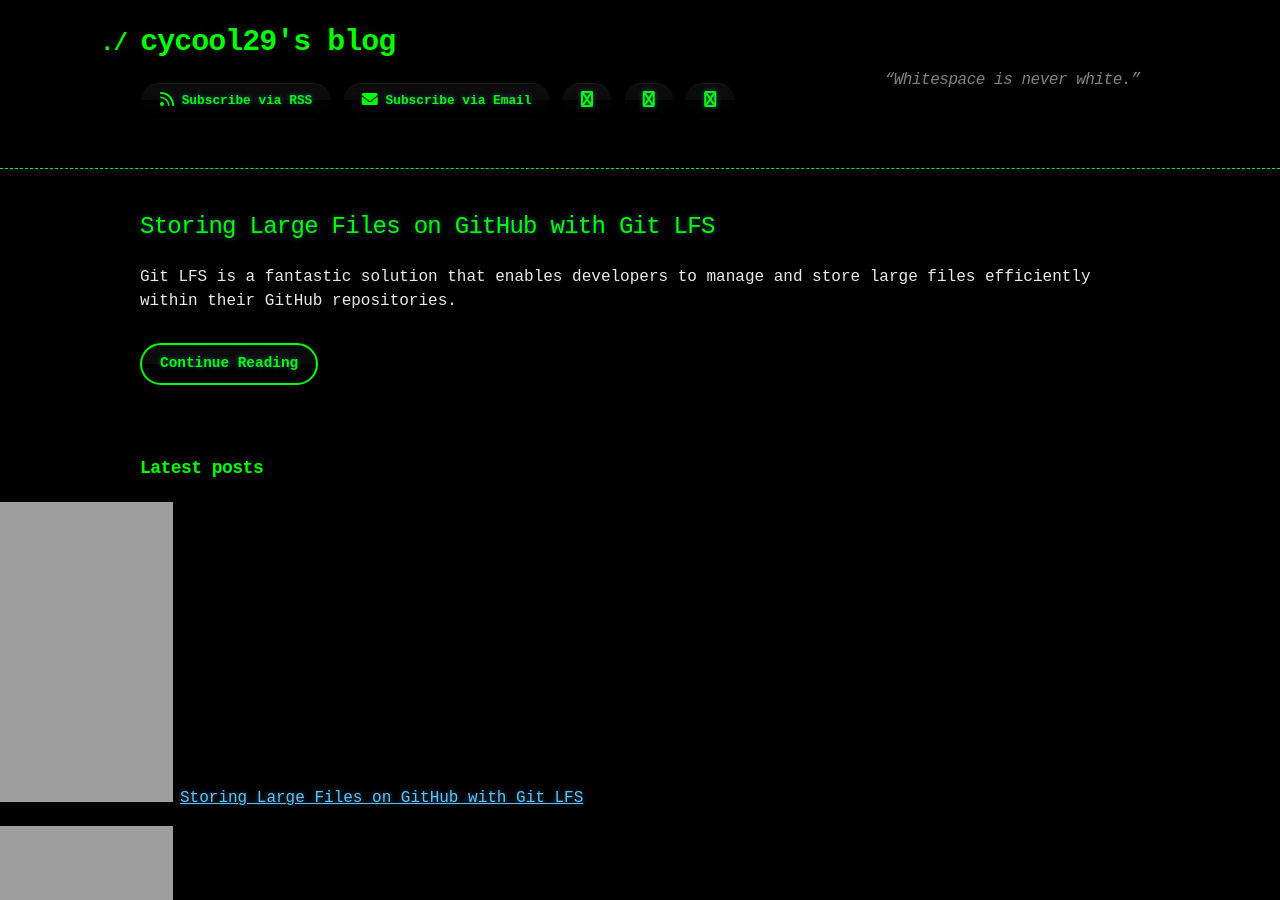
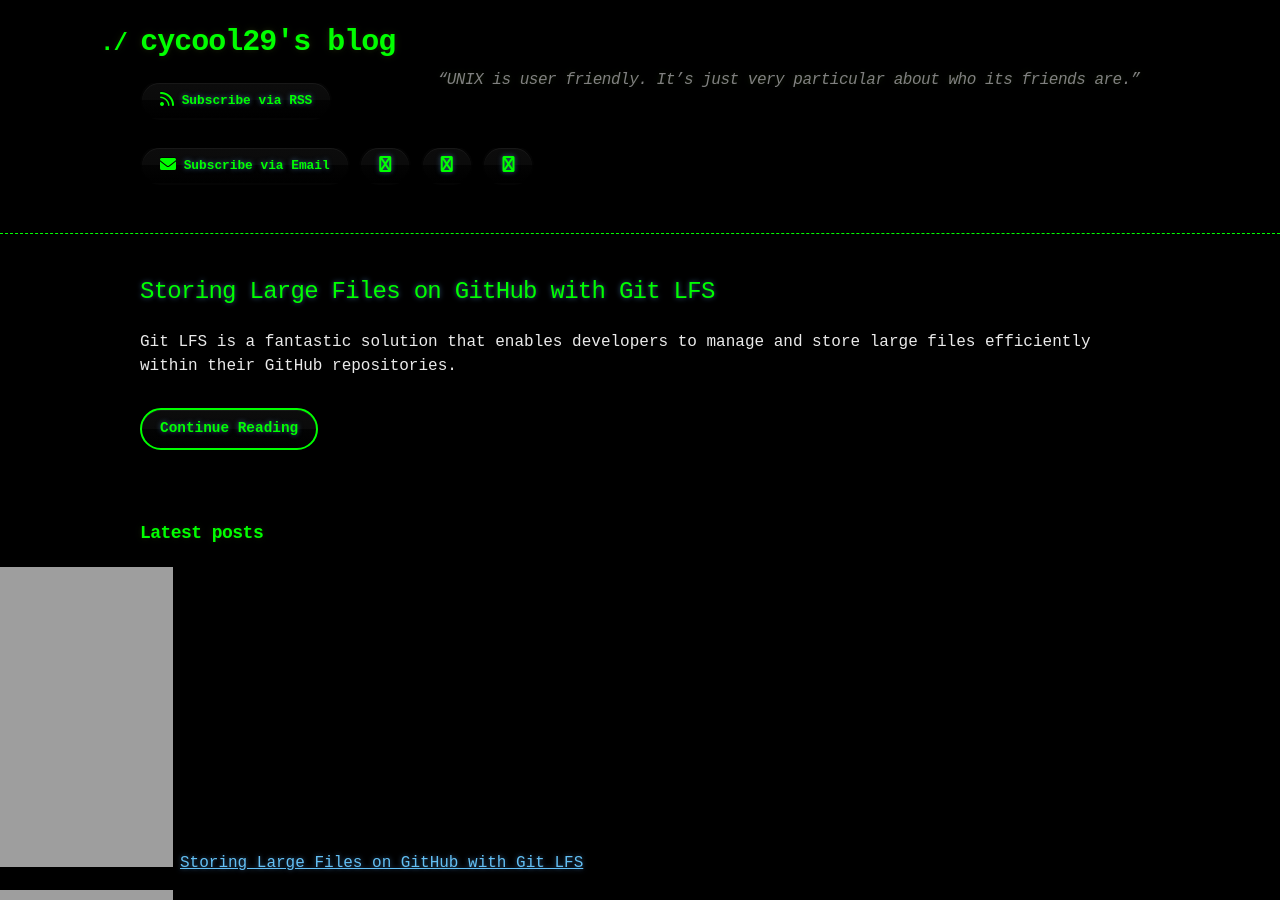
Before and after one commit to cycool29/cycool29.github.io, a Jekyll site: the page built from index.md, in a window 1280 px wide and 900 px high. Built offline with Jekyll 4.4.1, drawn with Linux system fonts in a browser that asks for light colours; a style sheet for code colours, icons or effects is not loaded.

Commit message:
Update quotes

```diff
--- a/_config.yml
+++ b/_config.yml
@@ -1,5 +1,5 @@
 title: cycool29's blog
-description: "“Whitespace is never white.” "
+description: "“UNIX is user friendly. It’s just very particular about who its friends are.” "
 bio: A high school student. Intermediate in Python, Git, Bash. Learning JavaScript. He/Him. "
 author: cycool29
 url: https://cycool29.github.io
```
